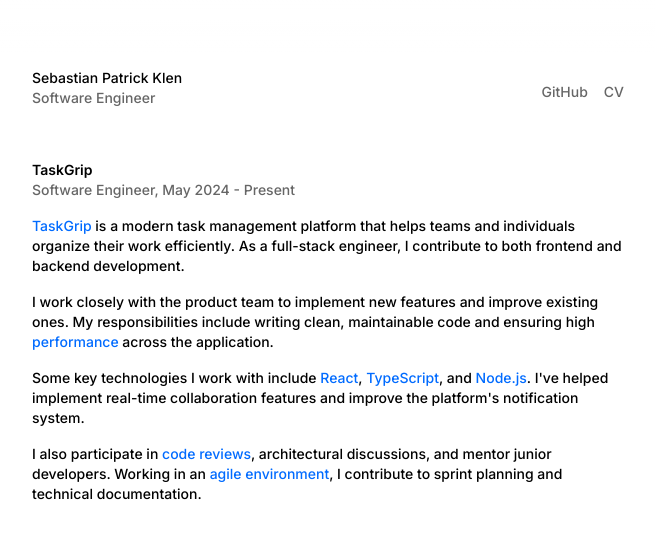
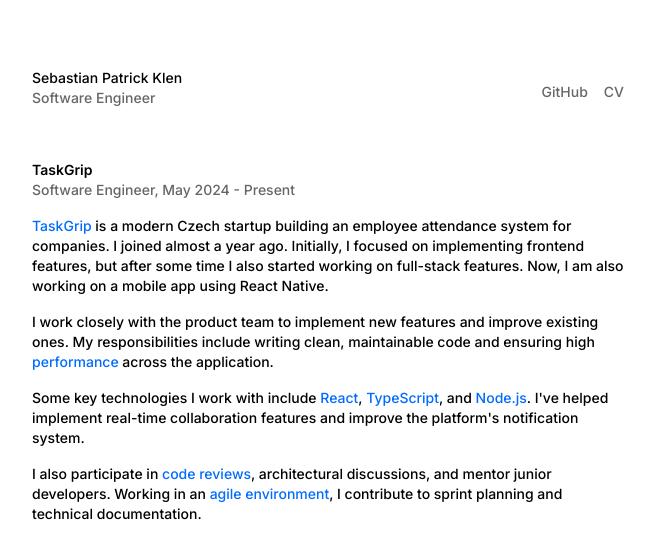
Before and after one commit to sebastianpatrickk/sebastianklen, a Next.js app: page /work in a window 1280 px wide. Shown: the top 558 px of the page, without its empty margins (312-967 px from the left). Built offline with nearby package versions, Linux system fonts and the light colour scheme.

Commit message:
Update work description

```diff
--- a/src/app/work/page.tsx
+++ b/src/app/work/page.tsx
@@ -13,10 +13,12 @@
 
         <div className="">
           <p className="pt-4">
-            <Link href="https://taskgrip.com">TaskGrip</Link> is a modern task
-            management platform that helps teams and individuals organize their
-            work efficiently. As a full-stack engineer, I contribute to both
-            frontend and backend development.
+            <Link href="https://taskgrip.com">TaskGrip</Link> is a modern Czech
+            startup building an employee attendance system for companies. I
+            joined almost a year ago. Initially, I focused on implementing
+            frontend features, but after some time I also started working on
+            full-stack features. Now, I am also working on a mobile app using
+            React Native.
           </p>
           <p className="pt-4">
             I work closely with the product team to implement new features and
```
